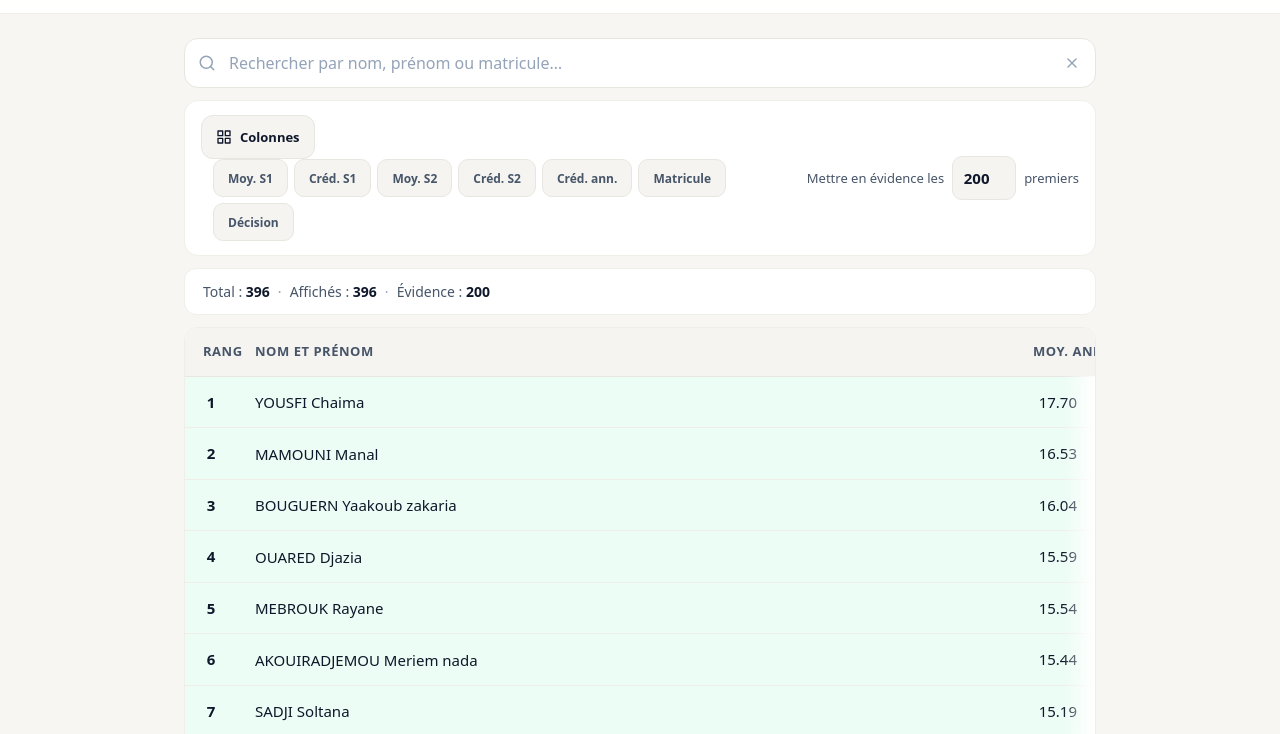
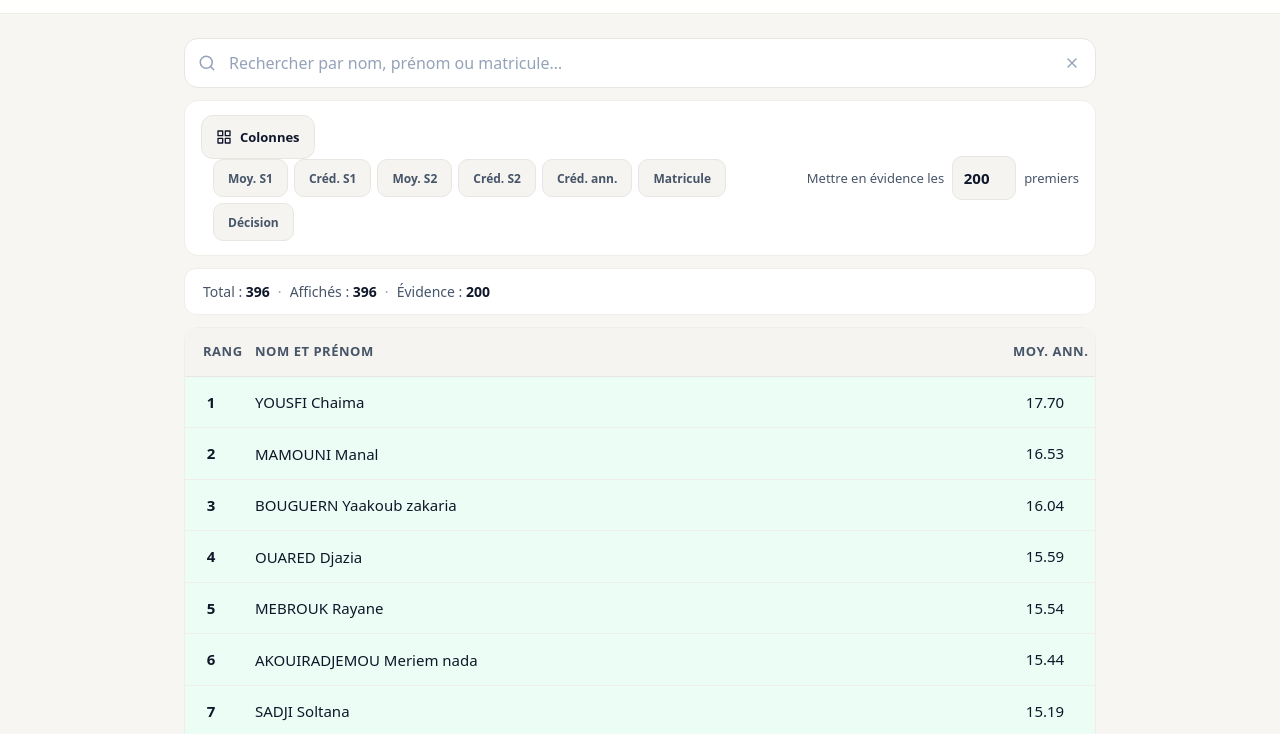
Before and after one commit to T-tsuu/classement-esc, a plain HTML site: page index.html in a window 1280 px wide. Shown: the part 65-799 px from the top of the page. Drawn offline with Linux system fonts and the light colour scheme; a web font is replaced by a local one.

Commit message:
fix: styling in table (width, text alight)

```diff
--- a/style.css
+++ b/style.css
@@ -427,7 +427,7 @@ body {
   right: 0;
   bottom: 0;
   width: 32px;
-  background: linear-gradient(to right, transparent, var(--bg-surface));
+
   pointer-events: none;
   opacity: 0;
   transition: opacity 0.2s;
@@ -502,8 +502,8 @@ body {
 }
 
 .col-avg {
-  width: 80px;
-  text-align: right;
+  width: 100px;
+  text-align: center;
 }
 
 /* Numeric cells */
@@ -511,7 +511,7 @@ body {
 .table-body td:nth-child(3) {
   font-variant-numeric: tabular-nums;
   font-weight: 500;
-  text-align: right;
+  text-align: center;
 }
 
 .table-body td:nth-child(1) {
```
